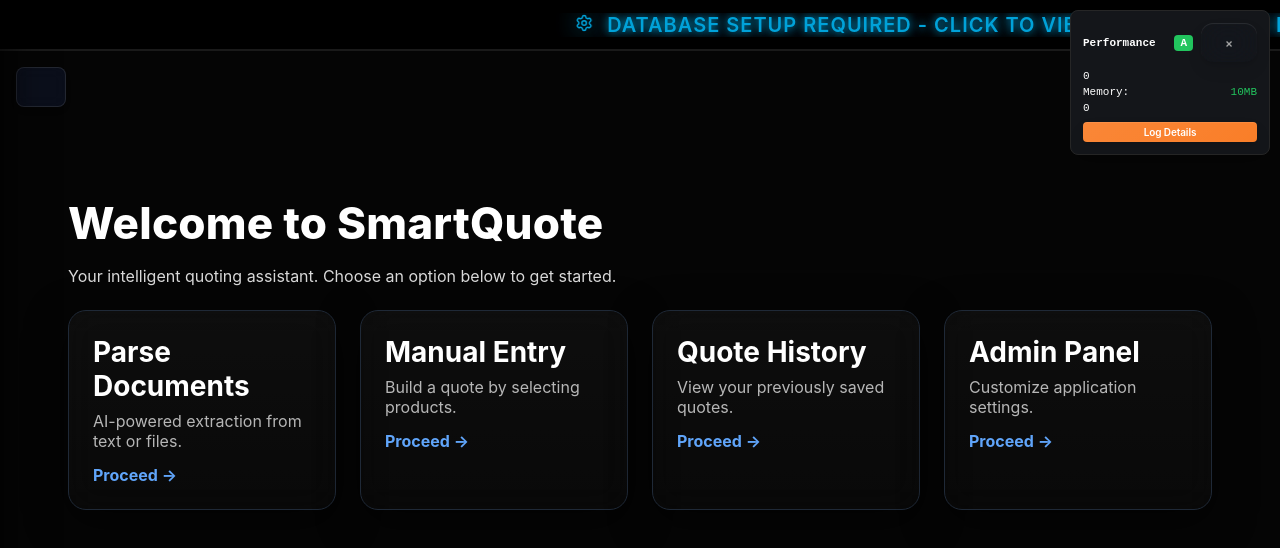
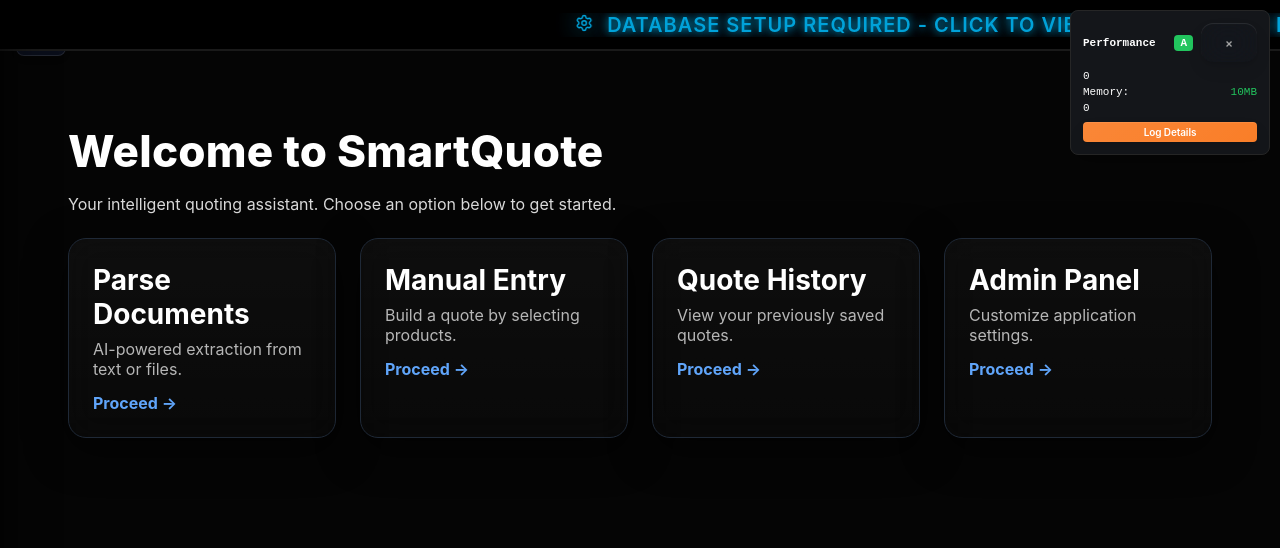
Before and after one commit to bnhn87/bhit-platform, a Next.js app in the folder apps/web/: page /changedsmartquote in a window 1280 px wide. Shown: the top 548 px of the page. Built offline with nearby package versions, Linux system fonts and the light colour scheme; no server answers; a web font is replaced by a local one.

Commit message:
fix(ui): ensure sidebar trigger is visible globally via fixed positioning

```diff
--- a/apps/web/components/HeaderTrigger.tsx
+++ b/apps/web/components/HeaderTrigger.tsx
@@ -8,13 +8,13 @@ interface HeaderTriggerProps {
 export default function HeaderTrigger({ onOpen }: HeaderTriggerProps) {
     return (
         <div style={{
-            position: 'sticky',
-            top: 0,
-            zIndex: 9000,
-            padding: '16px',
+            position: 'fixed',
+            top: 16,
+            left: 16,
+            zIndex: 9990,
             display: 'flex',
             alignItems: 'center',
-            pointerEvents: 'none', // Let clicks pass through empty space
+            pointerEvents: 'none',
         }}>
             <button
                 onClick={onOpen}
--- a/apps/web/pages/_app.tsx
+++ b/apps/web/pages/_app.tsx
@@ -74,10 +74,10 @@ export default function MyApp({ Component, pageProps }: AppProps) {
                 {/* Banner sits in flow, pushes content down */}
                 <TaskBanner />
 
-                {/* Trigger sits on top of content, sticky */}
+                {/* Trigger is now Fixed, so it floats over everything */}
                 <HeaderTrigger onOpen={() => setIsSidebarOpen(true)} />
 
-                {/* Drawer */}
+                {/* Fixed Overlay Drawer */}
                 <Sidebar isOpen={isSidebarOpen} onClose={() => setIsSidebarOpen(false)} />
               </>
             )}
```
